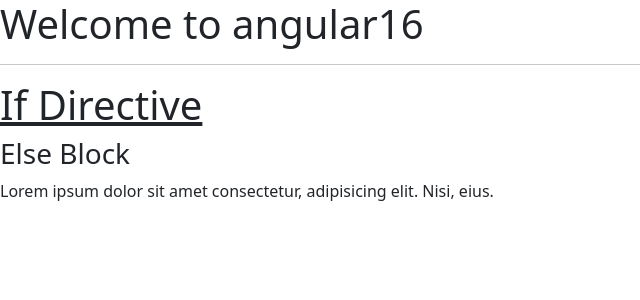
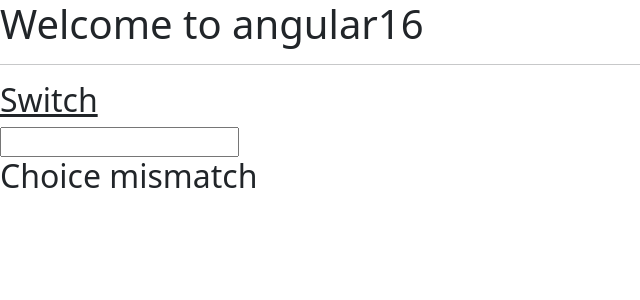
Before and after one commit to iamVenky7/Angular16, an Angular app: page / in a window 1280 px wide. Shown: the top 300 px of the page, without its empty margins (0-640 px from the left). Built offline with nearby package versions, Linux system fonts and the light colour scheme.

Commit message:
ngSwitch

```diff
--- a/src/app/app.component.html
+++ b/src/app/app.component.html
@@ -8,4 +8,5 @@
 <!-- <app-eventbinding></app-eventbinding> -->
 <!-- <app-twoway></app-twoway> -->
 <hr>
-<app-if></app-if>
+<app-switch></app-switch>
+<!-- <app-if></app-if> -->
--- a/src/app/app.module.ts
+++ b/src/app/app.module.ts
@@ -14,6 +14,7 @@ import { TwowayComponent } from './components/twoway/twoway.component';
 import { AngularMaterialModule } from './modules/angular-material/angular-material.module';
 import { FormsModule } from '@angular/forms';
 import { IfComponent } from './components/if/if.component';
+import { SwitchComponent } from './components/switch/switch.component';
 
 @NgModule({
   declarations: [
@@ -26,6 +27,7 @@ import { IfComponent } from './components/if/if.component';
     EventbindingComponent,
     TwowayComponent,
     IfComponent,
+    SwitchComponent,
   ],
   imports: [
     BrowserModule,
--- /dev/null
+++ b/src/app/components/switch/switch.component.html
@@ -0,0 +1,22 @@
+<h2><u>Switch</u></h2>
+<input type="text" [(ngModel)]="myChoice">
+<div [ngSwitch]="myChoice">
+  <div *ngSwitchCase="'one'">
+    <h2>Sunday</h2>
+  </div>
+  <div *ngSwitchCase="'two'">
+    <h2>monday</h2>
+  </div>
+  <div *ngSwitchCase="'three'">
+    <h2>Tuesday</h2>
+  </div>
+  <div *ngSwitchCase="'four'">
+    <h2>Wednesday</h2>
+  </div>
+  <div *ngSwitchCase="'five'">
+    <h2>Thursday</h2>
+  </div>
+  <div *ngSwitchDefault>
+    <h2>Choice mismatch</h2>
+  </div>
+</div>
--- /dev/null
+++ b/src/app/components/switch/switch.component.ts
@@ -0,0 +1,10 @@
+import { Component } from '@angular/core';
+
+@Component({
+  selector: 'app-switch',
+  templateUrl: './switch.component.html',
+  styleUrls: ['./switch.component.css']
+})
+export class SwitchComponent {
+  public myChoice;
+}
```
Also changed, not shown: src/app/components/switch/switch.component.css (added).
